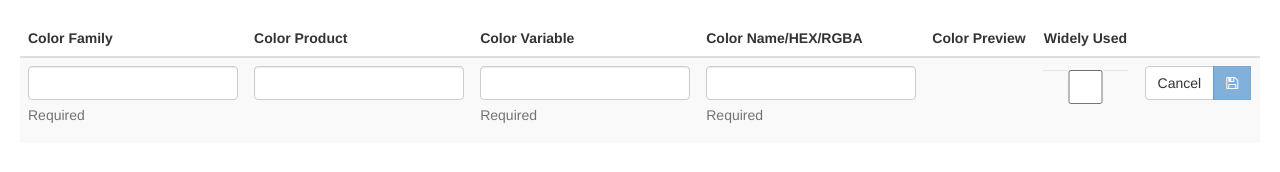
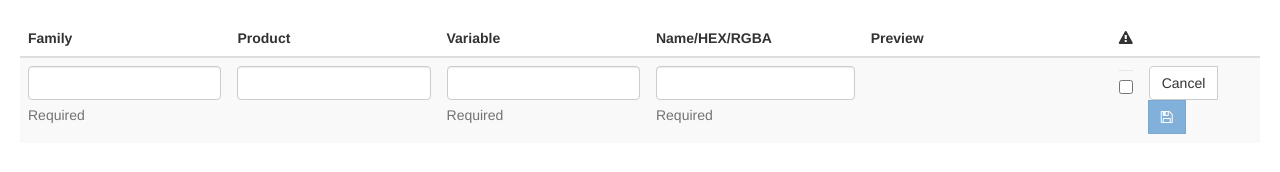
Before and after one commit to dreamyguy/color-consolidator, a website: page index.html at #/new in a window 1280 px wide. Drawn offline with Linux system fonts and the light colour scheme.

Commit message:
Make column headers shorter

```diff
--- a/app/sass/_app_layout.scss
+++ b/app/sass/_app_layout.scss
@@ -4,3 +4,5 @@ th { font-weight: bold; }
 .page { margin: 0 auto; min-height: 100px; padding: 20px; }
 .borderless { border: none!important; }
 .centered { text-align: center; }
+.wide { width: 20%; }
+.narrow { width: 3%; }
--- a/detail.html
+++ b/detail.html
@@ -3,12 +3,12 @@
         <table class="table table-striped borderless">
             <thead>
                 <tr>
-                    <th>Color Family</th>
-                    <th>Color Product</th>
-                    <th>Color Variable</th>
-                    <th>Color Name/HEX/RGBA</th>
-                    <th>Color Preview</th>
-                    <th class="centered">Widely Used</th>
+                    <th>Family</th>
+                    <th>Product</th>
+                    <th>Variable</th>
+                    <th>Name/HEX/RGBA</th>
+                    <th class="wide">Preview</th>
+                    <th class="centered"><i class="fa fa-exclamation-triangle"></i></th>
                     <th class="centered">&nbsp;</th>
                 </tr>
             </thead>
```
Also changed, not shown: list.html (+7 -7 lines), src/css/app.css.
